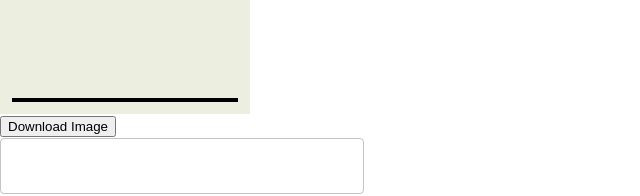
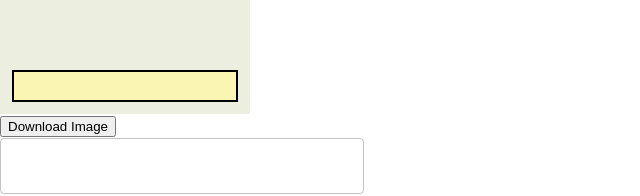
Before and after one commit to Vojb/cardlab, a React (Vite) app: page / in a window 1280 px wide. Shown: the part 236-432 px from the top of the page, without its empty margins (0-640 px from the left). Built offline with nearby package versions, Linux system fonts and the light colour scheme.

Commit message:
fix build

```diff
--- a/src/App.tsx
+++ b/src/App.tsx
@@ -1,14 +1,16 @@
-import { useRef, useState } from "react";
+import React, { useRef, useState } from "react";
 import "./App.scss";
 import ShowCard, { Card } from "./components/show-card/show-card";
 import { TextField } from "@mui/material";
 import { toPng } from "html-to-image";
+
 function App() {
-  const elementRef = useRef<HTMLElement>();
-  const [card, setCard] = useState<Card>();
+  const elementRef = useRef<HTMLDivElement>(null); // Correct type for the ref
+  const [card, setCard] = useState<Card | null>(null); // Initial state as null
   const [name, setName] = useState("");
+
   const htmlToImageConvert = () => {
-    if (elementRef != null) {
+    if (elementRef.current) {
       toPng(elementRef.current, { cacheBust: false })
         .then((dataUrl) => {
           const link = document.createElement("a");
@@ -21,11 +23,12 @@ function App() {
         });
     }
   };
+
   return (
     <div style={{ display: "flex" }} className="App">
-      <div style={{}}>
+      <div>
         <div ref={elementRef}>
-          <ShowCard card={{ name: name }}></ShowCard>
+          <ShowCard card={{ name: name }} />
         </div>
         <button onClick={htmlToImageConvert}>Download Image</button>
         <TextField
--- a/src/components/show-card/show-card.module.scss
+++ b/src/components/show-card/show-card.module.scss
@@ -32,10 +32,13 @@
       display: flex;
       align-items: center;
       border: 2px solid black;
+      height: 32px;
       justify-content: center;
+      align-content: center;
       background-color: #fbf5b3;
       span {
         flex: 1;
+        text-align: center;
         width: 100%;
       }
     }
```
Also changed, not shown: src/components/show-card/show-card.tsx (+4 -4 lines).
